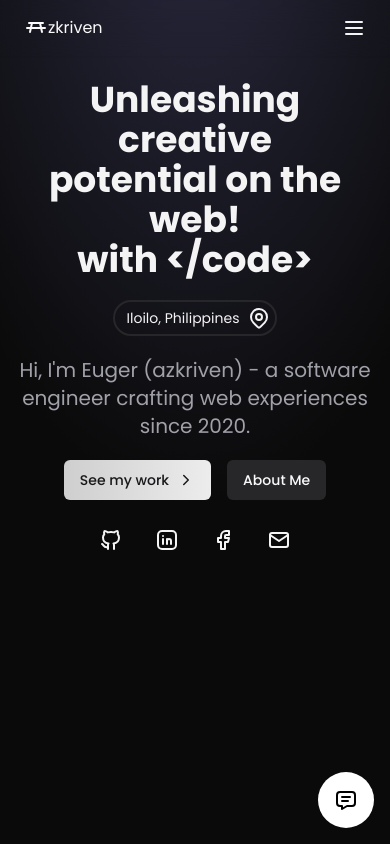
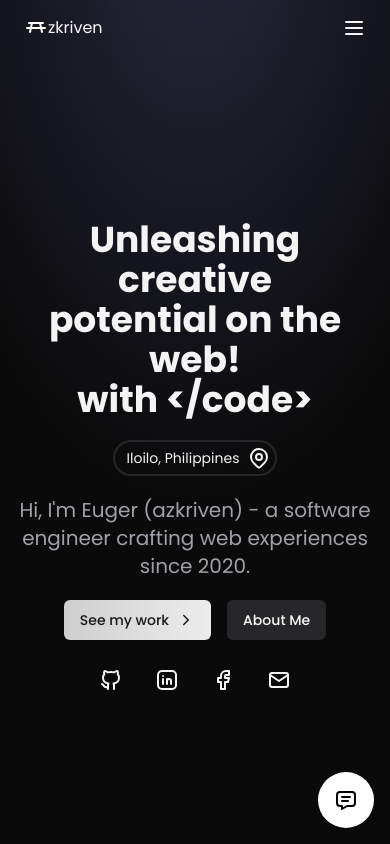
Before and after one commit to azkriven16/azkriven, a Next.js app: page / in a window 390 px wide. Shown: the top 844 px of the page. Built offline with nearby package versions, Linux system fonts and the light colour scheme.

Commit message:
fix: update hero h1 layout

```diff
--- a/components/custom/hero.tsx
+++ b/components/custom/hero.tsx
@@ -22,7 +22,7 @@
                 animate={{ opacity: 1, y: 0 }}
                 exit={{ opacity: 0, y: -20 }}
                 transition={{ duration: 0.3 }}
-                className="flex flex-col items-center justify-start md:justify-center min-h-screen"
+                className="flex flex-col items-center justify-center min-h-[calc(100vh-84px)] md:min-h-screen"
             >
                 <div className="max-w-4xl text-center px-4 space-y-5">
                     <motion.h1
```
